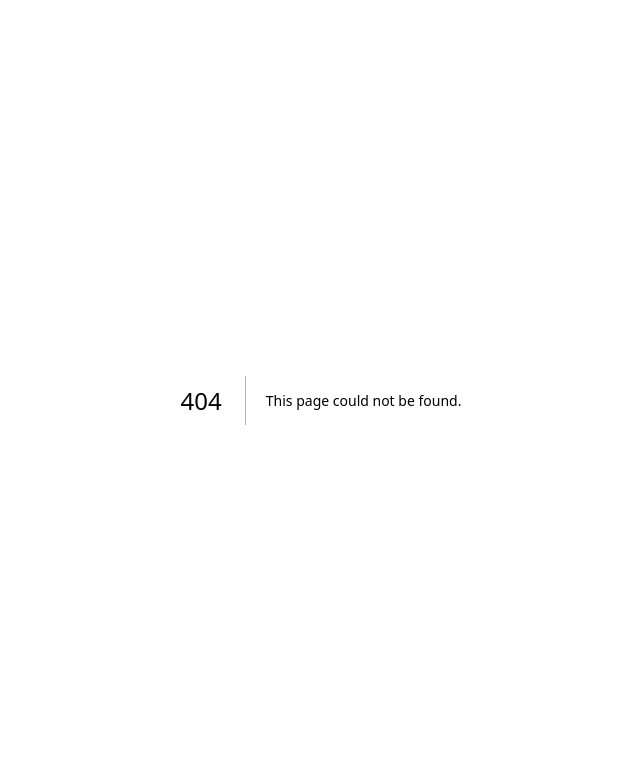
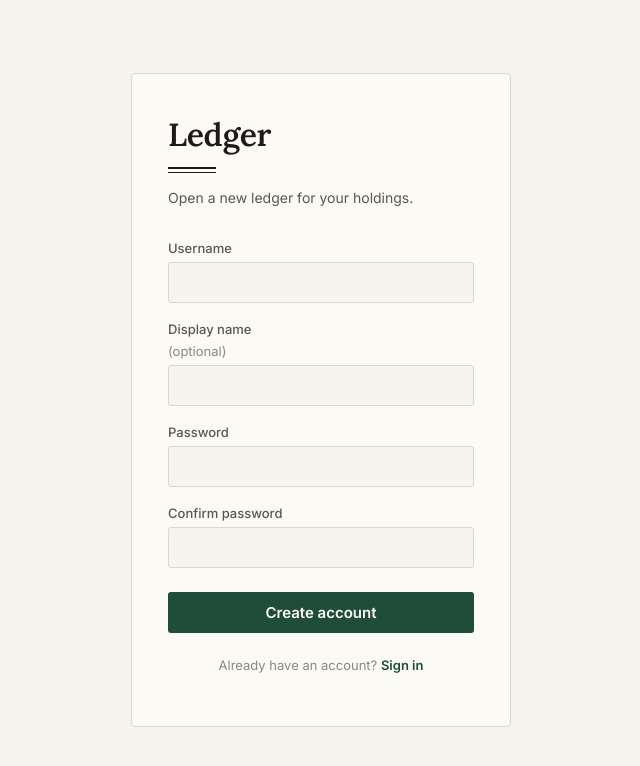
Before and after one commit to rabinjitapps/pfms, a Next.js app: page /register in a window 1280 px wide. Before the commit this address had no page. Shown: the top 766 px of the page, without its empty margins (319-959 px from the left). Built offline with nearby package versions, Linux system fonts and the light colour scheme.

Commit message:
Add files via upload

```diff
--- /dev/null
+++ b/app/register/page.tsx
@@ -0,0 +1,231 @@
+'use client';
+
+import { useState, FormEvent } from 'react';
+import { useRouter } from 'next/navigation';
+import { signIn } from 'next-auth/react';
+import Link from 'next/link';
+
+export default function RegisterPage() {
+  const router = useRouter();
+  const [username, setUsername] = useState('');
+  const [displayName, setDisplayName] = useState('');
+  const [password, setPassword] = useState('');
+  const [confirm, setConfirm] = useState('');
+  const [error, setError] = useState('');
+  const [loading, setLoading] = useState(false);
+
+  async function handleSubmit(e: FormEvent) {
+    e.preventDefault();
+    setError('');
+
+    if (password.length < 8) {
+      setError('Password must be at least 8 characters.');
+      return;
+    }
+    if (password !== confirm) {
+      setError('Passwords do not match.');
+      return;
+    }
+
+    setLoading(true);
+
+    const res = await fetch('/api/register', {
+      method: 'POST',
+      headers: { 'Content-Type': 'application/json' },
+      body: JSON.stringify({ username, password, displayName }),
+    });
+    const data = await res.json();
+
+    if (!res.ok) {
+      setLoading(false);
+      setError(data.error || 'Could not create account.');
+      return;
+    }
+
+    const result = await signIn('credentials', {
+      username,
+      password,
+      redirect: false,
+    });
+
+    setLoading(false);
+
+    if (result?.error) {
+      router.push('/login');
+      return;
+    }
+
+    router.push('/');
+    router.refresh();
+  }
+
+  return (
+    <div style={styles.page}>
+      <div style={styles.card}>
+        <div style={styles.wordmarkBlock}>
+          <h1 style={styles.wordmark}>Ledger</h1>
+          <div style={styles.rule} />
+          <div style={styles.ruleThin} />
+          <p style={styles.tagline}>Open a new ledger for your holdings.</p>
+        </div>
+
+        <form onSubmit={handleSubmit} style={styles.form}>
+          <label style={styles.label}>
+            Username
+            <input
+              style={styles.input}
+              type="text"
+              value={username}
+              onChange={(e) => setUsername(e.target.value)}
+              autoComplete="username"
+              required
+            />
+          </label>
+
+          <label style={styles.label}>
+            Display name <span style={styles.optional}>(optional)</span>
+            <input
+              style={styles.input}
+              type="text"
+              value={displayName}
+              onChange={(e) => setDisplayName(e.target.value)}
+              autoComplete="name"
+            />
+          </label>
+
+          <label style={styles.label}>
+            Password
+            <input
+              style={styles.input}
+              type="password"
+              value={password}
+              onChange={(e) => setPassword(e.target.value)}
+              autoComplete="new-password"
+              required
+            />
+          </label>
+
+          <label style={styles.label}>
+            Confirm password
+            <input
+              style={styles.input}
+              type="password"
+              value={confirm}
+              onChange={(e) => setConfirm(e.target.value)}
+              autoComplete="new-password"
+              required
+            />
+          </label>
+
+          {error && <p style={styles.error}>{error}</p>}
+
+          <button type="submit" style={styles.button} disabled={loading}>
+            {loading ? 'Creating account…' : 'Create account'}
+          </button>
+        </form>
+
+        <p style={styles.footer}>
+          Already have an account? <Link href="/login" style={styles.link}>Sign in</Link>
+        </p>
+      </div>
+    </div>
+  );
+}
+
+const styles: Record<string, React.CSSProperties> = {
+  page: {
+    minHeight: '100vh',
+    display: 'flex',
+    alignItems: 'center',
+    justifyContent: 'center',
+    background: 'var(--paper)',
+    padding: '24px',
+  },
+  card: {
+    width: '100%',
+    maxWidth: '380px',
+    background: 'var(--paper-raised)',
+    border: '1px solid var(--hairline)',
+    borderRadius: '4px',
+    padding: '40px 36px',
+  },
+  wordmarkBlock: {
+    marginBottom: '32px',
+  },
+  wordmark: {
+    fontFamily: 'var(--font-display)',
+    fontSize: '32px',
+    fontWeight: 600,
+    margin: 0,
+    color: 'var(--ink)',
+    letterSpacing: '-0.01em',
+  },
+  rule: {
+    height: '2px',
+    background: 'var(--ink)',
+    width: '48px',
+    marginTop: '12px',
+  },
+  ruleThin: {
+    height: '1px',
+    background: 'var(--ink)',
+    width: '48px',
+    marginTop: '3px',
+  },
+  tagline: {
+    fontSize: '14px',
+    color: 'var(--ink-soft)',
+    marginTop: '14px',
+    lineHeight: 1.5,
+  },
+  form: {
+    display: 'flex',
+    flexDirection: 'column',
+    gap: '18px',
+  },
+  label: {
+    display: 'flex',
+    flexDirection: 'column',
+    gap: '6px',
+    fontSize: '13px',
+    color: 'var(--ink-soft)',
+    fontWeight: 500,
+  },
+  optional: {
+    color: 'var(--ink-faint)',
+    fontWeight: 400,
+  },
+  input: {
+    padding: '10px 12px',
+    fontSize: '15px',
+    border: '1px solid var(--hairline)',
+    borderRadius: '3px',
+    background: 'var(--paper)',
+    color: 'var(--ink)',
+  },
+  error: {
+    color: 'var(--brick)',
+    fontSize: '13px',
+    margin: 0,
+  },
+  button: {
+    marginTop: '6px',
+    padding: '11px',
+    background: 'var(--ledger-green)',
+    color: 'var(--paper-raised)',
+    border: 'none',
+    borderRadius: '3px',
+    fontSize: '15px',
+    fontWeight: 600,
+  },
+  footer: {
+    marginTop: '24px',
+    fontSize: '13px',
+    color: 'var(--ink-faint)',
+    textAlign: 'center',
+  },
+  link: {
+    color: 'var(--ledger-green)',
+    fontWeight: 600,
+  },
+};
```
